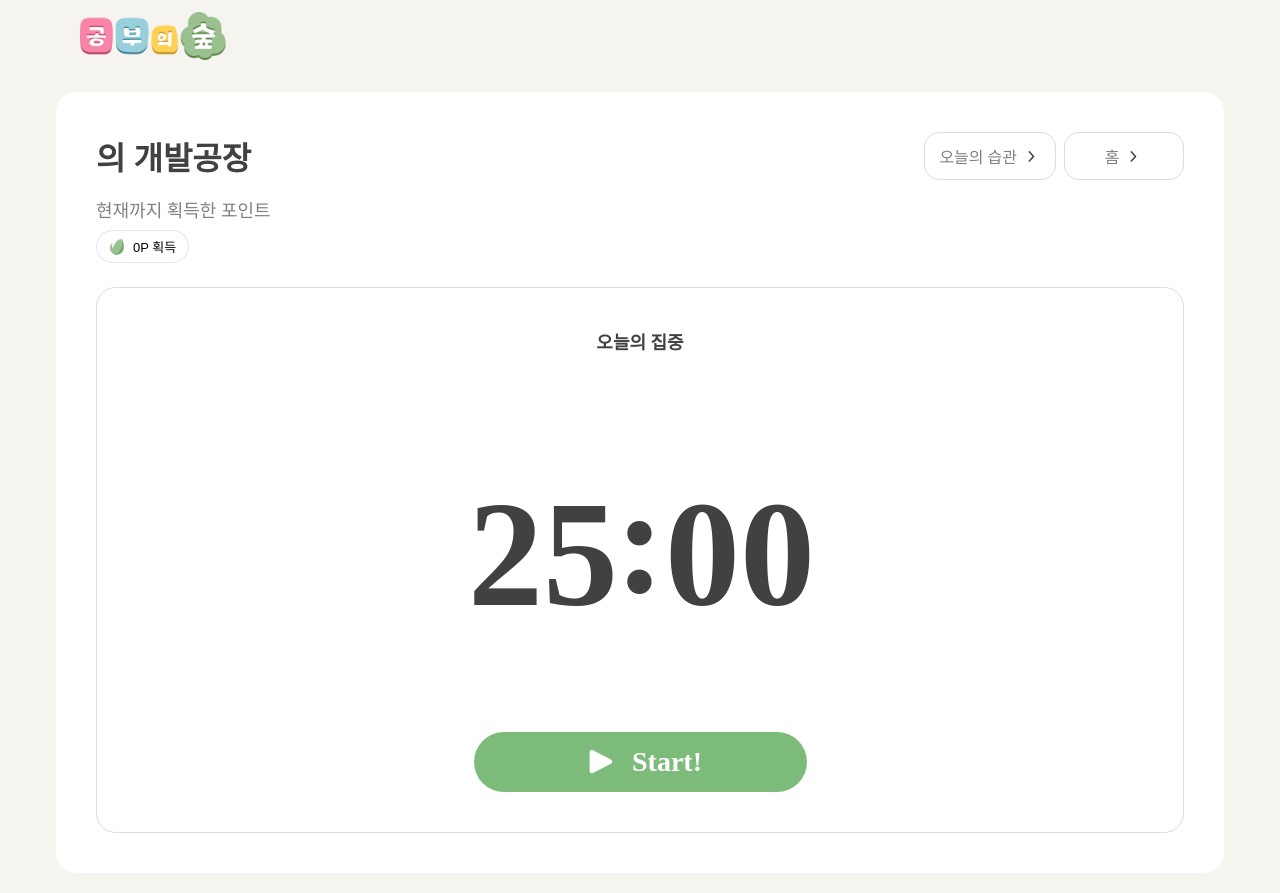
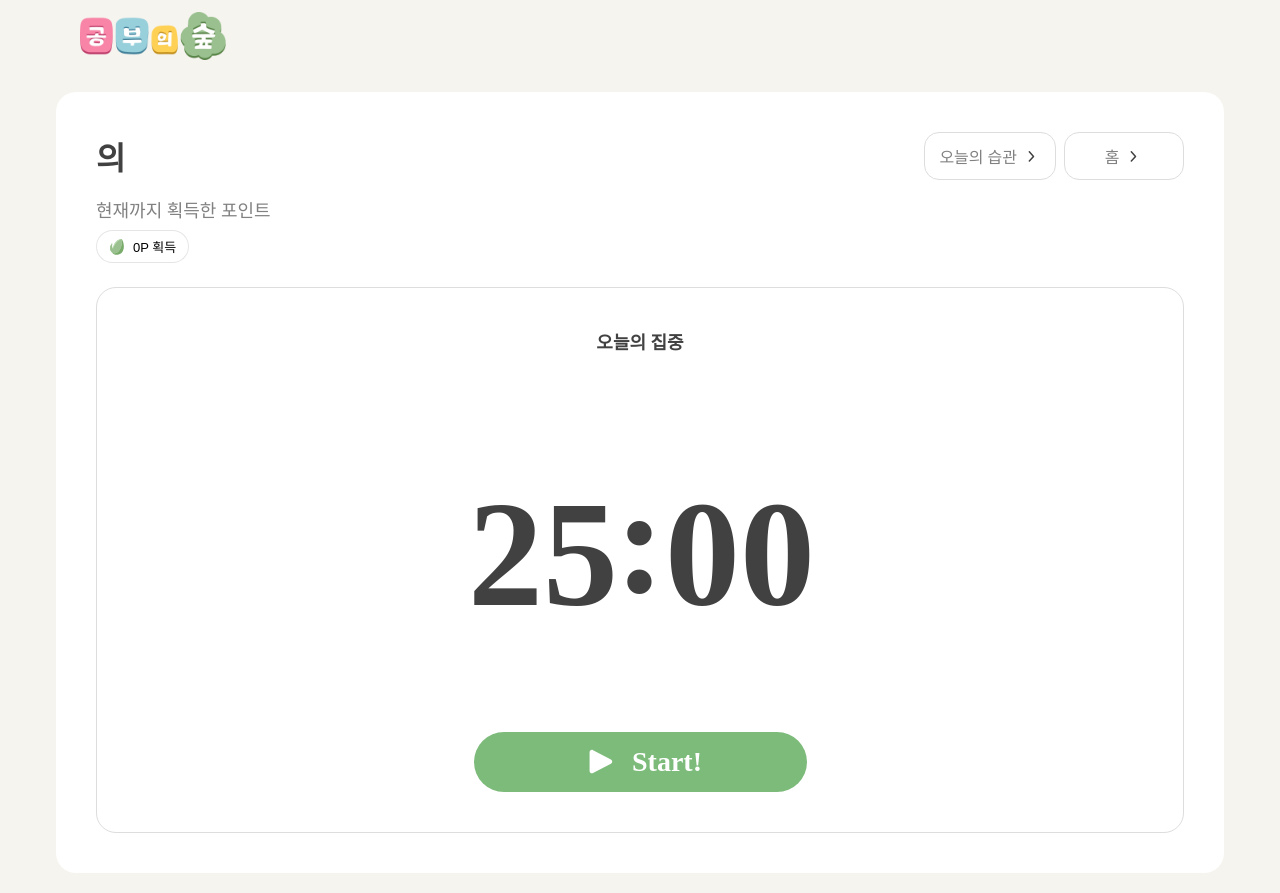
Before and after one commit to quothraven1122/13-study-forest-1-FE, a React (Vite) app: page /studies/1/focus in a window 1280 px wide. Built offline with nearby package versions, Linux system fonts and the light colour scheme; no server answers; a web font is replaced by a local one.

Commit message:
feat: 오늘의 집중 페이지 스터디name 가져오기

```diff
--- a/src/pages/FocusPage/FocusPage.jsx
+++ b/src/pages/FocusPage/FocusPage.jsx
@@ -17,6 +17,7 @@ export default function FocusPage() {
   const [mStr, setMStr] = useState('25');
   const [sStr, setSStr] = useState('00');
   const [userName, setUserName] = useState('');
+  const [studyName, setStudyName] = useState('');
   const [totalEarnedPoints, setTotalEarnedPoints] = useState(0);
   const { studyId } = useParams();
   useEffect(() => {
@@ -27,7 +28,7 @@ export default function FocusPage() {
       const data = await response.json();
       console.log(data);
       setUserName(data.nickname);
-      // setTimerMinutes(data.timerMinutes);
+      setStudyName(data.name);
       setTotalEarnedPoints(data.point); // 초기 포인트
     };
     fetchStudyDetail();
@@ -167,7 +168,9 @@ export default function FocusPage() {
     <>
       <div className={styles.focusPageContainer}>
         <div className={styles.titleContainer}>
-          <h1 className={styles.title}>{userName}의 개발공장</h1>
+          <h1 className={styles.title}>
+            {userName}의 {studyName}
+          </h1>
           <div className={styles.navButtons}>
             <Button
               className={styles.navButton}
```
